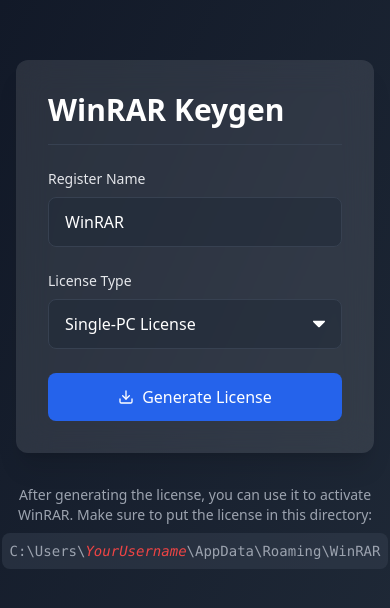
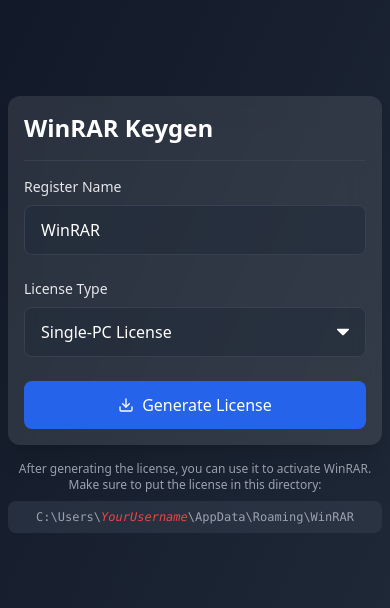
Before and after one commit to loadsec/WinRAR-Keygen, a Next.js app: page / in a window 390 px wide. Shown: the part 108-716 px from the top of the page. Built offline with nearby package versions, Linux system fonts and the light colour scheme.

Commit message:
feat: added responsivity

```diff
--- a/src/components/generateKey/index.tsx
+++ b/src/components/generateKey/index.tsx
@@ -19,10 +19,12 @@
   };
 
   return (
-    <div className="min-h-screen bg-gradient-to-br from-gray-900 to-gray-800 flex items-center justify-center p-4 flex-col">
-      <div className="bg-white/10 backdrop-blur-lg rounded-xl p-8 w-full max-w-md shadow-xl">
-        <div className="flex justify-between items-center mb-6 pb-4 border-b border-gray-700">
-          <h1 className="text-3xl font-bold text-white">WinRAR Keygen</h1>
+    <div className="min-h-screen bg-gradient-to-br from-gray-900 to-gray-800 flex items-center justify-center p-2 sm:p-4 flex-col">
+      <div className="bg-white/10 backdrop-blur-lg rounded-xl p-4 sm:p-8 w-full max-w-md shadow-xl sm:mx-4">
+        <div className="flex justify-between items-center mb-4 sm:mb-6 pb-4 border-b border-gray-700">
+          <h1 className="text-2xl sm:text-3xl font-bold text-white">
+            WinRAR Keygen
+          </h1>
         </div>
         <form className="space-y-6" onSubmit={handleSubmit}>
           <div>
@@ -94,13 +96,13 @@
         </form>
       </div>
 
-      <div className="flex justify-center items-center flex-col w-full max-w-md text-center mt-8">
-        <p className="text-gray-400 text-sm">
+      <div className="flex justify-center items-center flex-col w-full md:max-w-md text-center mt-4 sm:mt-8 md:px-4">
+        <p className="text-gray-400 text-xs sm:text-sm">
           After generating the license, you can use it to activate WinRAR. Make
           sure to put the license in this directory:
         </p>
 
-        <pre className="text-gray-400 text-sm bg-gray-700/50 p-2 rounded-lg mt-2">
+        <pre className="text-gray-400 text-xs sm:text-xs bg-gray-700/50 p-2 rounded-lg mt-2 w-full overflow-x-auto">
           C:\Users\<i className="text-red-500">YourUsername</i>
           \AppData\Roaming\WinRAR
         </pre>
```
